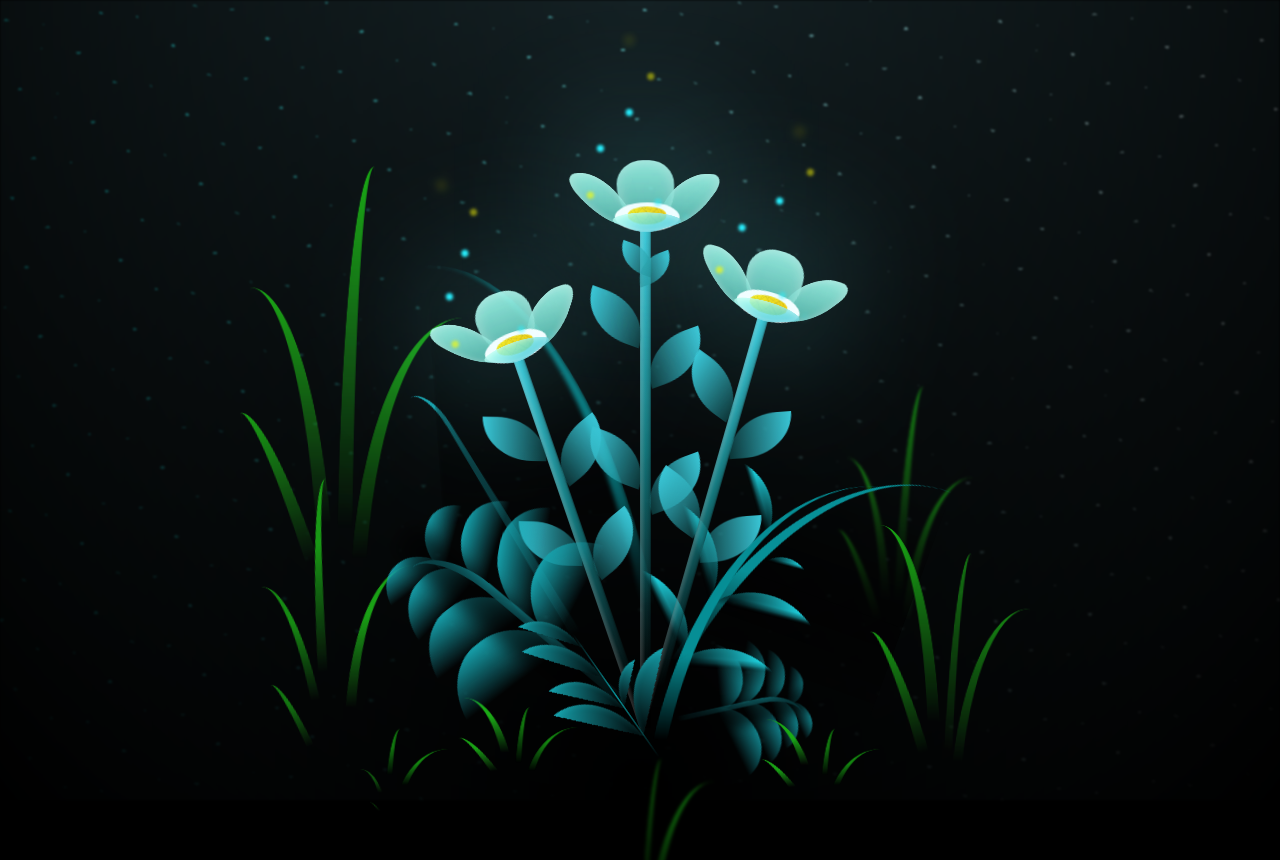
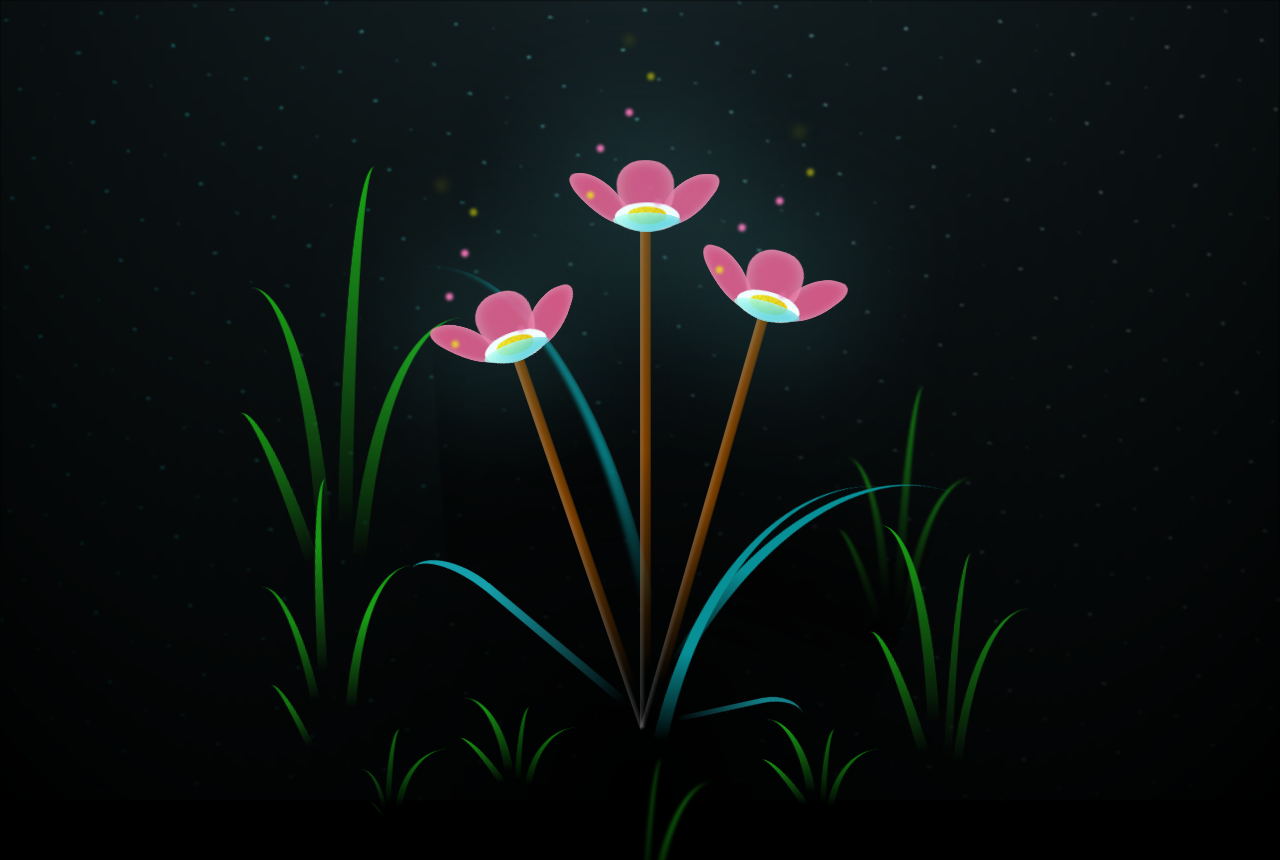
Before and after one commit to xaarr2/yessir, a plain HTML site: page flower.html in a window 1280 px wide. Shown: the top 860 px of the page. Drawn offline with Linux system fonts and the light colour scheme.

Commit message:
Update main.css

```diff
--- a/css/main.css
+++ b/css/main.css
@@ -52,27 +52,27 @@ body {
   -webkit-animation-delay: 0.3s;
           animation-delay: 0.3s;
 }
-.flower--1 .flower__line__leaf--1 {
+.flower--1 .flower_line_leaf--1 {
   -webkit-animation: blooming-leaf-right var(--fl-speed) 1.6s backwards;
           animation: blooming-leaf-right var(--fl-speed) 1.6s backwards;
 }
-.flower--1 .flower__line__leaf--2 {
+.flower--1 .flower_line_leaf--2 {
   -webkit-animation: blooming-leaf-right var(--fl-speed) 1.4s backwards;
           animation: blooming-leaf-right var(--fl-speed) 1.4s backwards;
 }
-.flower--1 .flower__line__leaf--3 {
+.flower--1 .flower_line_leaf--3 {
   -webkit-animation: blooming-leaf-left var(--fl-speed) 1.2s backwards;
           animation: blooming-leaf-left var(--fl-speed) 1.2s backwards;
 }
-.flower--1 .flower__line__leaf--4 {
+.flower--1 .flower_line_leaf--4 {
   -webkit-animation: blooming-leaf-left var(--fl-speed) 1s backwards;
           animation: blooming-leaf-left var(--fl-speed) 1s backwards;
 }
-.flower--1 .flower__line__leaf--5 {
+.flower--1 .flower_line_leaf--5 {
   -webkit-animation: blooming-leaf-right var(--fl-speed) 1.8s backwards;
           animation: blooming-leaf-right var(--fl-speed) 1.8s backwards;
 }
-.flower--1 .flower__line__leaf--6 {
+.flower--1 .flower_line_leaf--6 {
   -webkit-animation: blooming-leaf-left var(--fl-speed) 2s backwards;
           animation: blooming-leaf-left var(--fl-speed) 2s backwards;
 }
@@ -87,19 +87,19 @@ body {
   -webkit-animation-delay: 0.6s;
           animation-delay: 0.6s;
 }
-.flower--2 .flower__line__leaf--1 {
+.flower--2 .flower_line_leaf--1 {
   -webkit-animation: blooming-leaf-right var(--fl-speed) 1.9s backwards;
           animation: blooming-leaf-right var(--fl-speed) 1.9s backwards;
 }
-.flower--2 .flower__line__leaf--2 {
+.flower--2 .flower_line_leaf--2 {
   -webkit-animation: blooming-leaf-right var(--fl-speed) 1.7s backwards;
           animation: blooming-leaf-right var(--fl-speed) 1.7s backwards;
 }
-.flower--2 .flower__line__leaf--3 {
+.flower--2 .flower_line_leaf--3 {
   -webkit-animation: blooming-leaf-left var(--fl-speed) 1.5s backwards;
           animation: blooming-leaf-left var(--fl-speed) 1.5s backwards;
 }
-.flower--2 .flower__line__leaf--4 {
+.flower--2 .flower_line_leaf--4 {
   -webkit-animation: blooming-leaf-left var(--fl-speed) 1.3s backwards;
           animation: blooming-leaf-left var(--fl-speed) 1.3s backwards;
 }
@@ -113,19 +113,19 @@ body {
   -webkit-animation-delay: 0.9s;
           animation-delay: 0.9s;
 }
-.flower--3 .flower__line__leaf--1 {
+.flower--3 .flower_line_leaf--1 {
   -webkit-animation: blooming-leaf-right var(--fl-speed) 2.5s backwards;
           animation: blooming-leaf-right var(--fl-speed) 2.5s backwards;
 }
-.flower--3 .flower__line__leaf--2 {
+.flower--3 .flower_line_leaf--2 {
   -webkit-animation: blooming-leaf-right var(--fl-speed) 2.3s backwards;
           animation: blooming-leaf-right var(--fl-speed) 2.3s backwards;
 }
-.flower--3 .flower__line__leaf--3 {
+.flower--3 .flower_line_leaf--3 {
   -webkit-animation: blooming-leaf-left var(--fl-speed) 2.1s backwards;
           animation: blooming-leaf-left var(--fl-speed) 2.1s backwards;
 }
-.flower--3 .flower__line__leaf--4 {
+.flower--3 .flower_line_leaf--4 {
   -webkit-animation: blooming-leaf-left var(--fl-speed) 1.9s backwards;
           animation: blooming-leaf-left var(--fl-speed) 1.9s backwards;
 }
@@ -164,8 +164,8 @@ body {
   width: 8vmin;
   height: 11vmin;
   border-radius: 51% 49% 47% 53%/44% 45% 55% 69%;
-  background-color: #a7ffee;
-  background-image: linear-gradient(to top, #54b8aa, #a7ffee);
+  background-color: #f672b0;
+  background-image: linear-gradient(to top, #ee5386, #ee5286);
   transform-origin: bottom center;
   opacity: 0.9;
   box-shadow: inset 0 0 2vmin rgba(255, 255, 255, 0.5);
@@ -212,12 +212,12 @@ body {
 .flower__line {
   height: 55vmin;
   width: 1.5vmin;
-  background-image: linear-gradient(to left, rgba(0, 0, 0, 0.2), transparent, rgba(255, 255, 255, 0.2)), linear-gradient(to top, transparent 10%, #14757a, #39c6d6);
+  background-image: linear-gradient(to left, rgba(0, 0, 0, 0.2), transparent, rgba(255, 255, 255, 0.2)), linear-gradient(to top, transparent 10%, #7B3F00,#7B3F00);
   box-shadow: inset 0 0 2px rgba(0, 0, 0, 0.5);
   -webkit-animation: grow-flower-tree 4s backwards;
           animation: grow-flower-tree 4s backwards;
 }
-.flower__line__leaf {
+.flower_line_leaf {
   --w: 7vmin;
   --h: calc(var(--w) + 2vmin);
   position: absolute;
@@ -227,16 +227,16 @@ body {
   height: var(--h);
   border-top-right-radius: var(--h);
   border-bottom-left-radius: var(--h);
-  background-image: linear-gradient(to top, rgba(20, 117, 122, 0.4), #39c6d6);
+  background-image: linear-gradient(to top, rgba(20, 117, 122, 0.4), #095721);
 }
-.flower__line__leaf--1 {
+.flower_line_leaf--1 {
   transform: rotate(70deg) rotateY(30deg);
 }
-.flower__line__leaf--2 {
+.flower_line_leaf--2 {
   top: 45%;
   transform: rotate(70deg) rotateY(30deg);
 }
-.flower__line__leaf--3, .flower__line__leaf--4, .flower__line__leaf--6 {
+.flower_lineleaf--3, .flowerlineleaf--4, .flowerline_leaf--6 {
   border-top-right-radius: 0;
   border-bottom-left-radius: 0;
   border-top-left-radius: var(--h);
@@ -245,15 +245,15 @@ body {
   top: 12%;
   transform: rotate(-70deg) rotateY(30deg);
 }
-.flower__line__leaf--4 {
+.flower_line_leaf--4 {
   top: 40%;
 }
-.flower__line__leaf--5 {
+.flower_line_leaf--5 {
   top: 0;
   transform-origin: left;
   transform: rotate(70deg) rotateY(30deg) scale(0.6);
 }
-.flower__line__leaf--6 {
+.flower_line_leaf--6 {
   top: -2%;
   left: -450%;
   transform-origin: right;
@@ -271,7 +271,7 @@ body {
           animation: light-ans 4s linear infinite backwards;
 }
 .flower__light:nth-child(odd) {
-  background-color: #23f0ff;
+  background-color: #f76baf;
 }
 .flower__light--1 {
   left: -2vmin;
@@ -353,7 +353,7 @@ body {
   height: 25vmin;
   background-image: linear-gradient(to top, transparent, var(--c));
 }
-.flower__grass__leaf {
+.flower_grass_leaf {
   --size: 10vmin;
   position: absolute;
   width: calc(var(--size) * 2.1);
@@ -363,7 +363,7 @@ body {
   background-image: linear-gradient(to top, transparent, transparent 30%, var(--c));
   z-index: 100;
 }
-.flower__grass__leaf--1 {
+.flower_grass_leaf--1 {
   top: -6%;
   left: 30%;
   --size: 6vmin;
@@ -383,7 +383,7 @@ body {
     transform: rotate(-20deg) scale(0);
   }
 }
-.flower__grass__leaf--2 {
+.flower_grass_leaf--2 {
   top: -5%;
   left: -110%;
   --size: 6vmin;
@@ -403,7 +403,7 @@ body {
     transform: rotate(10deg) scale(0);
   }
 }
-.flower__grass__leaf--3 {
+.flower_grass_leaf--3 {
   top: 5%;
   left: 60%;
   --size: 8vmin;
@@ -423,7 +423,7 @@ body {
     transform: rotate(-18deg) rotateX(-20deg) scale(0);
   }
 }
-.flower__grass__leaf--4 {
+.flower_grass_leaf--4 {
   top: 6%;
   left: -135%;
   --size: 8vmin;
@@ -443,7 +443,7 @@ body {
     transform: rotate(2deg) scale(0);
   }
 }
-.flower__grass__leaf--5 {
+.flower_grass_leaf--5 {
   top: 20%;
   left: 60%;
   --size: 10vmin;
@@ -463,7 +463,7 @@ body {
     transform: rotate(-24deg) rotateX(-20deg) scale(0);
   }
 }
-.flower__grass__leaf--6 {
+.flower_grass_leaf--6 {
   top: 22%;
   left: -180%;
   --size: 10vmin;
@@ -483,7 +483,7 @@ body {
     transform: rotate(10deg) scale(0);
   }
 }
-.flower__grass__leaf--7 {
+.flower_grass_leaf--7 {
   top: 39%;
   left: 70%;
   --size: 10vmin;
@@ -503,7 +503,7 @@ body {
     transform: rotate(-10deg) scale(0);
   }
 }
-.flower__grass__leaf--8 {
+.flower_grass_leaf--8 {
   top: 40%;
   left: -215%;
   --size: 11vmin;
@@ -523,7 +523,7 @@ body {
     transform: rotate(10deg) scale(0);
   }
 }
-.flower__grass__overlay {
+.flower_grass_overlay {
   position: absolute;
   top: -10%;
   right: 0%;
@@ -564,7 +564,7 @@ body {
     transform: rotate(-32deg) rotateY(-20deg);
   }
 }
-.flower__g-long__top {
+.flower_g-long_top {
   top: calc(var(--h) * -1);
   width: calc(var(--w) + 1vmin);
   height: var(--h);
@@ -572,7 +572,7 @@ body {
   border-right: 0.7vmin solid var(--c);
   transform: translate(-0.7vmin, 1vmin);
 }
-.flower__g-long__bottom {
+.flower_g-long_bottom {
   width: var(--w);
   height: 50vmin;
   transform-origin: bottom center;
@@ -669,113 +669,113 @@ body {
     transform: rotate(-35deg) rotateY(40deg) scale(1.04);
   }
 }
-.flower__g-front__line {
+.flower_g-front_line {
   width: 0.3vmin;
   height: 20vmin;
   background-image: linear-gradient(to top, transparent, #079097, transparent 100%);
   position: relative;
 }
-.flower__g-front__leaf-wrapper {
+.flower_g-front_leaf-wrapper {
   position: absolute;
   top: 0;
   left: 0;
   transform-origin: bottom left;
   transform: rotate(10deg);
 }
-.flower__g-front__leaf-wrapper:nth-child(even) {
+.flower_g-front_leaf-wrapper:nth-child(even) {
   left: 0vmin;
   transform: rotateY(-180deg) rotate(5deg);
-  -webkit-animation: flower__g-front__leaf-left-ans 1s ease-in backwards;
-          animation: flower__g-front__leaf-left-ans 1s ease-in backwards;
+  -webkit-animation: flower_g-front_leaf-left-ans 1s ease-in backwards;
+          animation: flower_g-front_leaf-left-ans 1s ease-in backwards;
 }
-.flower__g-front__leaf-wrapper:nth-child(odd) {
-  -webkit-animation: flower__g-front__leaf-ans 1s ease-in backwards;
-          animation: flower__g-front__leaf-ans 1s ease-in backwards;
+.flower_g-front_leaf-wrapper:nth-child(odd) {
+  -webkit-animation: flower_g-front_leaf-ans 1s ease-in backwards;
+          animation: flower_g-front_leaf-ans 1s ease-in backwards;
 }
-.flower__g-front__leaf-wrapper--1 {
+.flower_g-front_leaf-wrapper--1 {
   top: -8vmin;
   transform: scale(0.7);
-  -webkit-animation: flower__g-front__leaf-ans 1s 5.5s ease-in backwards !important;
-          animation: flower__g-front__leaf-ans 1s 5.5s ease-in backwards !important;
+  -webkit-animation: flower_g-front_leaf-ans 1s 5.5s ease-in backwards !important;
+          animation: flower_g-front_leaf-ans 1s 5.5s ease-in backwards !important;
 }
-.flower__g-front__leaf-wrapper--2 {
+.flower_g-front_leaf-wrapper--2 {
   top: -8vmin;
   transform: rotateY(-180deg) scale(0.7) !important;
-  -webkit-animation: flower__g-front__leaf-left-ans-2 1s 4.6s ease-in backwards !important;
-          animation: flower__g-front__leaf-left-ans-2 1s 4.6s ease-in backwards !important;
+  -webkit-animation: flower_g-front_leaf-left-ans-2 1s 4.6s ease-in backwards !important;
+          animation: flower_g-front_leaf-left-ans-2 1s 4.6s ease-in backwards !important;
 }
-.flower__g-front__leaf-wrapper--3 {
+.flower_g-front_leaf-wrapper--3 {
   top: -3vmin;
-  -webkit-animation: flower__g-front__leaf-ans 1s 4.6s ease-in backwards;
-          animation: flower__g-front__leaf-ans 1s 4.6s ease-in backwards;
+  -webkit-animation: flower_g-front_leaf-ans 1s 4.6s ease-in backwards;
+          animation: flower_g-front_leaf-ans 1s 4.6s ease-in backwards;
 }
-.flower__g-front__leaf-wrapper--4 {
+.flower_g-front_leaf-wrapper--4 {
   top: -3vmin;
   transform: rotateY(-180deg) scale(0.9) !important;
-  -webkit-animation: flower__g-front__leaf-left-ans-2 1s 4.6s ease-in backwards !important;
-          animation: flower__g-front__leaf-left-ans-2 1s 4.6s ease-in backwards !important;
+  -webkit-animation: flower_g-front_leaf-left-ans-2 1s 4.6s ease-in backwards !important;
+          animation: flower_g-front_leaf-left-ans-2 1s 4.6s ease-in backwards !important;
 }
-@-webkit-keyframes flower__g-front__leaf-left-ans-2 {
+@-webkit-keyframes flower_g-front_leaf-left-ans-2 {
   0% {
     transform: rotateY(-180deg) scale(0);
   }
 }
-@keyframes flower__g-front__leaf-left-ans-2 {
+@keyframes flower_g-front_leaf-left-ans-2 {
   0% {
     transform: rotateY(-180deg) scale(0);
   }
 }
-.flower__g-front__leaf-wrapper--5, .flower__g-front__leaf-wrapper--6 {
+.flower_g-frontleaf-wrapper--5, .flowerg-front_leaf-wrapper--6 {
   top: 2vmin;
 }
-.flower__g-front__leaf-wrapper--7, .flower__g-front__leaf-wrapper--8 {
+.flower_g-frontleaf-wrapper--7, .flowerg-front_leaf-wrapper--8 {
   top: 6.5vmin;
 }
-.flower__g-front__leaf-wrapper--2 {
+.flower_g-front_leaf-wrapper--2 {
   -webkit-animation-delay: 5.2s !important;
           animation-delay: 5.2s !important;
 }
-.flower__g-front__leaf-wrapper--3 {
+.flower_g-front_leaf-wrapper--3 {
   -webkit-animation-delay: 4.9s !important;
           animation-delay: 4.9s !important;
 }
-.flower__g-front__leaf-wrapper--5 {
+.flower_g-front_leaf-wrapper--5 {
   -webkit-animation-delay: 4.3s !important;
           animation-delay: 4.3s !important;
 }
-.flower__g-front__leaf-wrapper--6 {
+.flower_g-front_leaf-wrapper--6 {
   -webkit-animation-delay: 4.1s !important;
           animation-delay: 4.1s !important;
 }
-.flower__g-front__leaf-wrapper--7 {
+.flower_g-front_leaf-wrapper--7 {
   -webkit-animation-delay: 3.8s !important;
           animation-delay: 3.8s !important;
 }
-.flower__g-front__leaf-wrapper--8 {
+.flower_g-front_leaf-wrapper--8 {
   -webkit-animation-delay: 3.5s !important;
           animation-delay: 3.5s !important;
 }
-@-webkit-keyframes flower__g-front__leaf-ans {
+@-webkit-keyframes flower_g-front_leaf-ans {
   0% {
     transform: rotate(10deg) scale(0);
   }
 }
-@keyframes flower__g-front__leaf-ans {
+@keyframes flower_g-front_leaf-ans {
   0% {
     transform: rotate(10deg) scale(0);
   }
 }
-@-webkit-keyframes flower__g-front__leaf-left-ans {
+@-webkit-keyframes flower_g-front_leaf-left-ans {
   0% {
     transform: rotateY(-180deg) rotate(5deg) scale(0);
   }
 }
-@keyframes flower__g-front__leaf-left-ans {
+@keyframes flower_g-front_leaf-left-ans {
   0% {
     transform: rotateY(-180deg) rotate(5deg) scale(0);
   }
 }
-.flower__g-front__leaf {
+.flower_g-front_leaf {
   width: 10vmin;
   height: 10vmin;
   border-radius: 100% 0% 0% 100%/100% 100% 0% 0%;
@@ -818,7 +818,7 @@ body {
   position: relative;
   z-index: 1;
 }
-.flower__g-fr__leaf {
+.flower_g-fr_leaf {
   position: absolute;
   top: 0;
   left: 0;
@@ -829,7 +829,7 @@ body {
   background-image: linear-gradient(to bottom left, transparent, var(--dark-color) 98%), linear-gradient(to bottom right, #23f0ff 45%, transparent 50%, transparent);
   -webkit-mask-image: linear-gradient(135deg, #159faa 40%, transparent 50%, transparent);
 }
-.flower__g-fr__leaf--1 {
+.flower_g-fr_leaf--1 {
   left: 20vmin;
   transform: rotate(45deg);
   -webkit-animation: flower__g-fr-leaft-ans-1 0.5s 5.2s linear backwards;
@@ -847,28 +847,28 @@ body {
     transform: rotate(45deg) scale(0);
   }
 }
-.flower__g-fr__leaf--2 {
+.flower_g-fr_leaf--2 {
   left: 12vmin;
   top: -7vmin;
   transform: rotate(25deg) rotateY(-180deg);
   -webkit-animation: flower__g-fr-leaft-ans-6 0.5s 5s linear backwards;
           animation: flower__g-fr-leaft-ans-6 0.5s 5s linear backwards;
 }
-.flower__g-fr__leaf--3 {
+.flower_g-fr_leaf--3 {
   left: 15vmin;
   top: 6vmin;
   transform: rotate(55deg);
   -webkit-animation: flower__g-fr-leaft-ans-5 0.5s 4.8s linear backwards;
           animation: flower__g-fr-leaft-ans-5 0.5s 4.8s linear backwards;
 }
-.flower__g-fr__leaf--4 {
+.flower_g-fr_leaf--4 {
   left: 6vmin;
   top: -2vmin;
   transform: rotate(25deg) rotateY(-180deg);
   -webkit-animation: flower__g-fr-leaft-ans-6 0.5s 4.6s linear backwards;
           animation: flower__g-fr-leaft-ans-6 0.5s 4.6s linear backwards;
 }
-.flower__g-fr__leaf--5 {
+.flower_g-fr_leaf--5 {
   left: 10vmin;
   top: 14vmin;
   transform: rotate(55deg);
@@ -887,7 +887,7 @@ body {
     transform: rotate(55deg) scale(0);
   }
 }
-.flower__g-fr__leaf--6 {
+.flower_g-fr_leaf--6 {
   left: 0vmin;
   top: 6vmin;
   transform: rotate(25deg) rotateY(-180deg);
@@ -906,7 +906,7 @@ body {
     transform: rotate(25deg) rotateY(-180deg) scale(0);
   }
 }
-.flower__g-fr__leaf--7 {
+.flower_g-fr_leaf--7 {
   left: 5vmin;
   top: 22vmin;
   transform: rotate(45deg);
@@ -925,7 +925,7 @@ body {
     transform: rotate(45deg) scale(0);
   }
 }
-.flower__g-fr__leaf--8 {
+.flower_g-fr_leaf--8 {
   left: -4vmin;
   top: 15vmin;
   transform: rotate(15deg) rotateY(-180deg);
@@ -971,7 +971,7 @@ body {
   transform: scale(0.6) rotateX(60deg);
 }
 .long-g--2 .leaf, .long-g--3 .leaf {
-  -webkit-mask-image: linear-gradient(to top, transparent 50%, #079097 80%) !important;
+  -webkit-mask-image: linear-gradient(to top, transparent 50%, #OO8OOO 80%) !important;
 }
 .long-g--2 .leaf--1, .long-g--3 .leaf--1 {
   left: -1vmin;
@@ -982,7 +982,7 @@ body {
   bottom: 0vmin;
 }
 .long-g--3 .leaf {
-  -webkit-mask-image: linear-gradient(to top, transparent 40%, #079097 80%) !important;
+  -webkit-mask-image: linear-gradient(to top, transparent 40%, #OO8OOO 80%) !important;
 }
 .long-g--4 {
   left: 25vmin;
@@ -991,7 +991,7 @@ body {
   transform: scale(0.6) rotateX(60deg);
 }
 .long-g--4 .leaf {
-  -webkit-mask-image: linear-gradient(to top, transparent 50%, #079097 80%) !important;
+  -webkit-mask-image: linear-gradient(to top, transparent 50%, #OO8OOO 80%) !important;
 }
 .long-g--5 {
   left: 42vmin;
```
